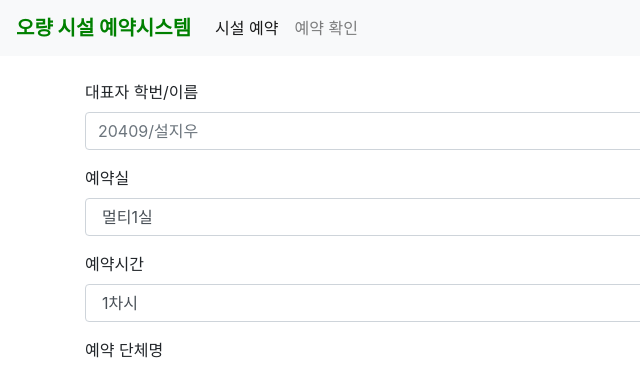
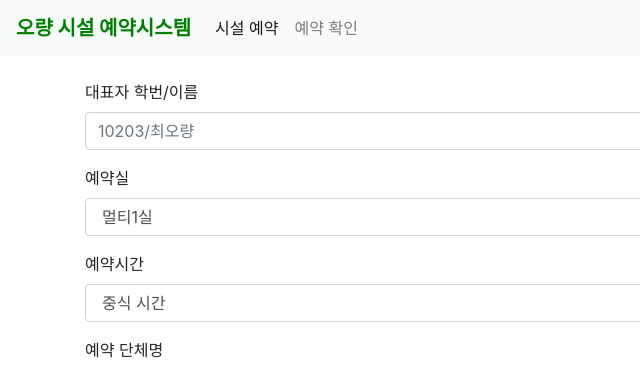
Before and after one commit to Minauroht/Class-Book-web, a website: page templates/booking.html in a window 1280 px wide. Shown: the top 367 px of the page, 0-640 px from the left. Drawn offline with nearby package versions, Linux system fonts and the light colour scheme; files that its build step writes are made by us from their sources.

Commit message:
Facility list changes, booking.html partially modified

```diff
--- a/templates/booking.html
+++ b/templates/booking.html
@@ -33,7 +33,7 @@
         <br>
         <div class="form-group">
           <label for="exampleFormControlInput1">대표자 학번/이름</label>
-          <input type="text" class="form-control" id="exampleFormControlInput1" placeholder="20409/설지우">
+          <input type="text" class="form-control" id="exampleFormControlInput1" placeholder="10203/최오량">
         </div>
         <div class="form-group">
           <label for="exampleFormControlSelect1">예약실</label>
@@ -42,18 +42,16 @@
             <option>멀티2실</option>
             <option>멀티3실</option>
             <option>멀티4실</option>
-            <option>자기주도학습실1</option>
-            <option>자기주도학습실2</option>
-            <option>자기주도학습실3</option>
-            <option>자기주도학습실4</option>
           </select>
         </div>
         <div class="form-group">
           <label for="exampleFormControlSelect1">예약시간</label>
           <select class="form-control" id="exampleFormControlSelect1">
-            <option>1차시</option>
-            <option>2차시</option>
-            <option>1,2차시 전부</option>
+            <option>중식 시간</option>
+            <option>석식 시간</option>
+            <option>야간 자율 학습 시간 1차시</option>
+            <option>야간 자율 학습 시간 2차시</option>
+            <option>야간 자율 학습 시간 1,2차시</option>
           </select>
         </div>
         <div class="form-group">
```
